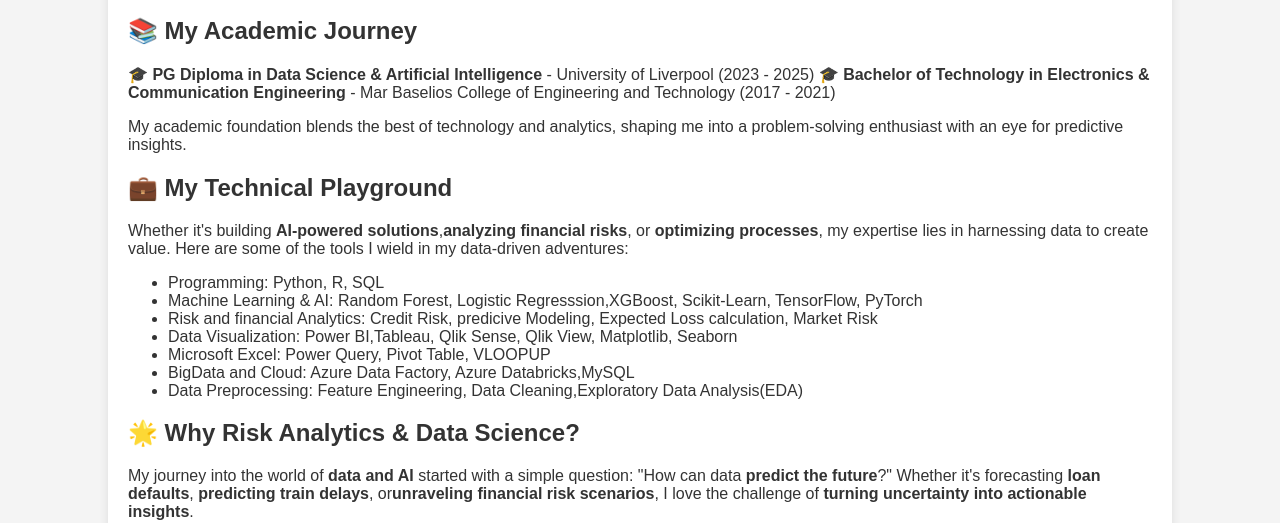
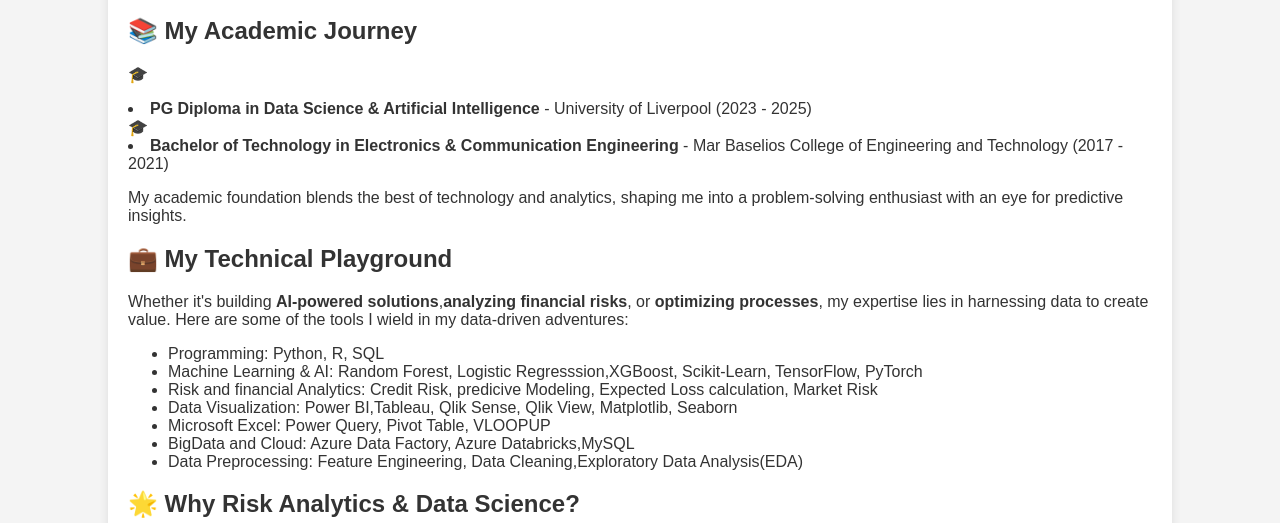
Before and after one commit to VarshaUshaSunilBabu/VarshaUshaSunilBabu.github.io, a plain HTML site: page about.html in a window 1280 px wide. Shown: the part 277-800 px from the top of the page. Drawn offline with Linux system fonts and the light colour scheme.

Commit message:
Update about.html

```diff
--- a/about.html
+++ b/about.html
@@ -69,8 +69,8 @@
 
         <h2>📚 My Academic Journey</h2>
         <p>
-            🎓 <strong>PG Diploma in Data Science & Artificial Intelligence</strong> - University of Liverpool (2023 - 2025)
-            🎓 <strong>Bachelor of Technology in Electronics & Communication Engineering</strong> - Mar Baselios College of Engineering and Technology (2017 - 2021)
+            🎓<li> <strong>PG Diploma in Data Science & Artificial Intelligence</strong> - University of Liverpool (2023 - 2025) </li>
+            🎓<li> <strong>Bachelor of Technology in Electronics & Communication Engineering</strong> - Mar Baselios College of Engineering and Technology (2017 - 2021)</li>
         </p>
         <p>
             My academic foundation blends the best of </strong>technology and analytics</strong>, shaping me into a problem-solving enthusiast with an eye for predictive insights.
```
